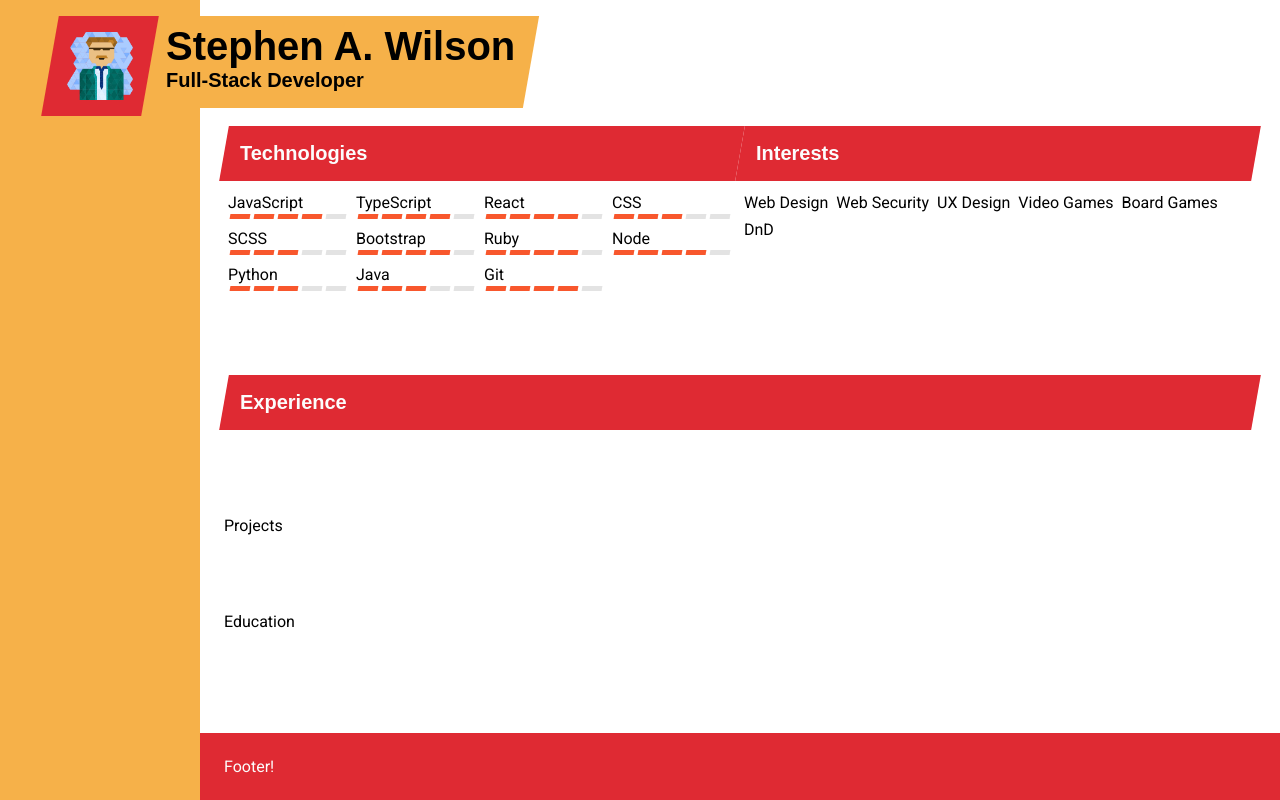
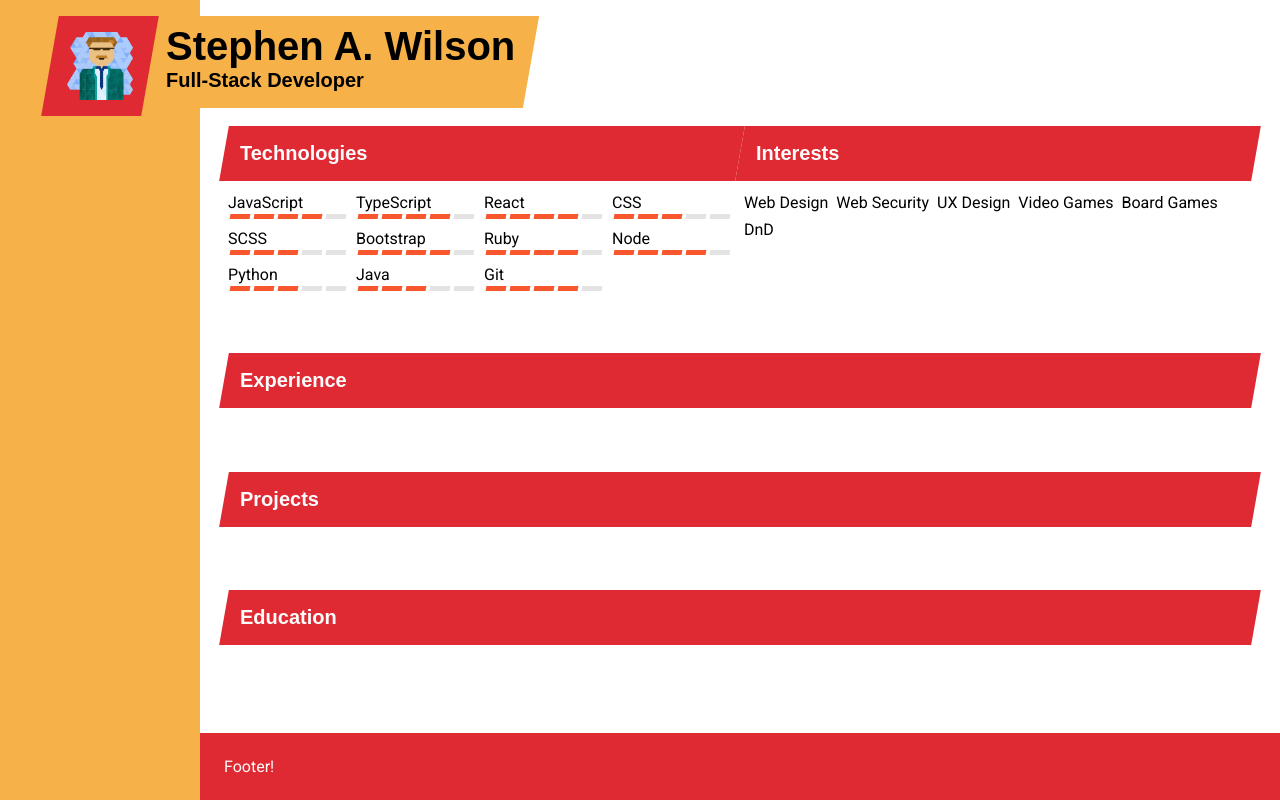
Before and after one commit to CptnFizzbin/personal-site, a React (Create React App) app: page / in a window 1280 px wide. Built offline with nearby package versions, Linux system fonts and the light colour scheme; a web font is replaced by a local one.

Commit message:
add headers for sections

```diff
--- a/src/Sections/Education.tsx
+++ b/src/Sections/Education.tsx
@@ -2,11 +2,14 @@ import { FC } from 'react'
 import { SectionProps } from './SectionProps'
 
 import styles from './Education.module.scss'
+import { Header } from '../UI/Header'
 
 export const Education: FC<SectionProps> = ({
   gridArea,
 }) => {
   return (
-    <div className={styles.Education} style={{ gridArea }}>Education</div>
+    <div className={styles.Education} style={{ gridArea }}>
+      <Header title="Education" />
+    </div>
   )
 }
--- a/src/Sections/Projects.tsx
+++ b/src/Sections/Projects.tsx
@@ -2,11 +2,14 @@ import { FC } from 'react'
 import { SectionProps } from './SectionProps'
 
 import styles from './Projects.module.scss'
+import { Header } from '../UI/Header'
 
 export const Projects: FC<SectionProps> = ({
   gridArea,
 }) => {
   return (
-    <div className={styles.Projects} style={{ gridArea }}>Projects</div>
+    <div className={styles.Projects} style={{ gridArea }}>
+      <Header title="Projects" />
+    </div>
   )
 }
```
